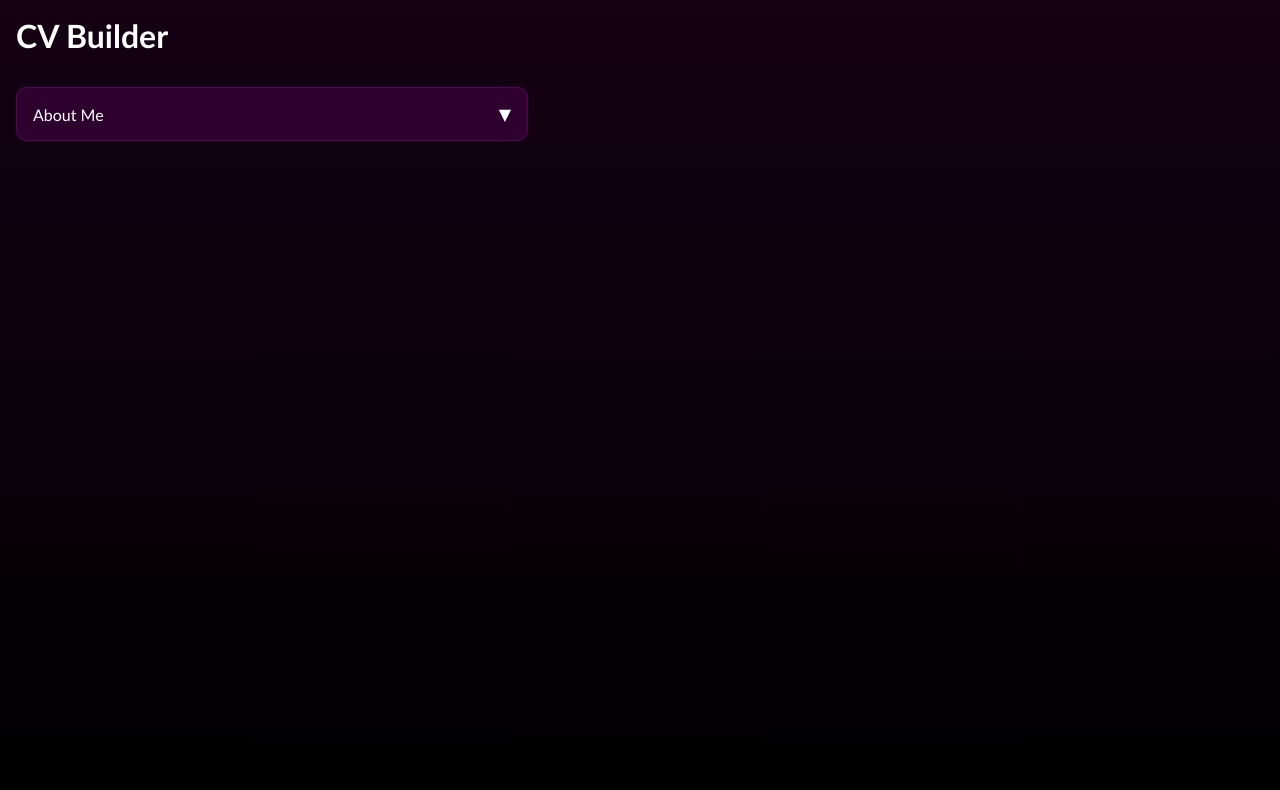
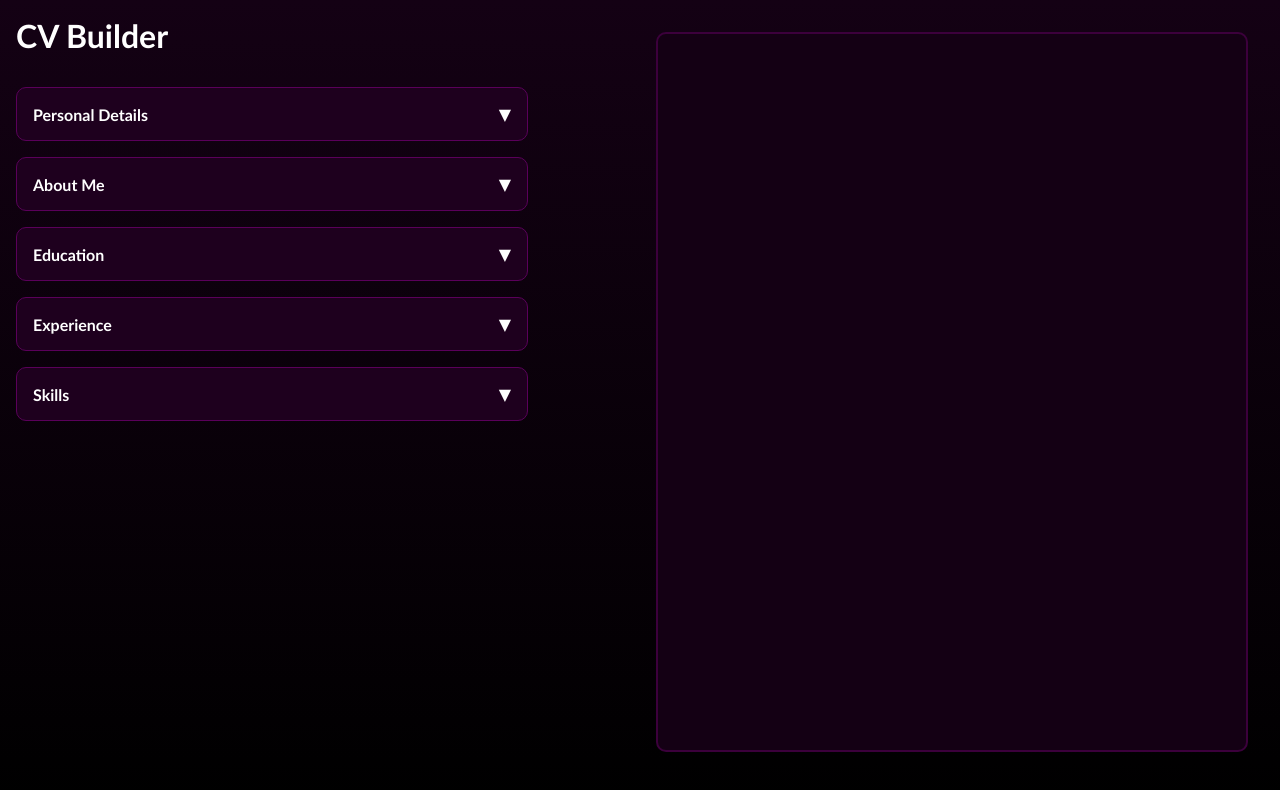
Before and after one commit to ItsFine1266/react-cv-application, a React (Vite) app: page / in a window 1280 px wide. Shown: the top 790 px of the page. Built offline with nearby package versions, Linux system fonts and the light colour scheme.

Commit message:
display data in preview panel

```diff
--- a/src/components/EditPanel.jsx
+++ b/src/components/EditPanel.jsx
@@ -1,17 +1,78 @@
 import { useState } from "react";
 
-export default function EditPanel() {
 const data = [
+  {
+    category: "Personal Details",
+    fields: [
+      {label: "Full Name ", type: "text", id: "name"},
+      {label: "Email ", type: "email", id: "email"},
+      {label: "Phone Number ", type: "text", id: "tel"},
+    ]
+  },
+
   {
     category: "About Me",
     fields: [
-        {label: "Name: ", type: "text", id: "name"},
-        {label: "Email: ", type: "email", id: "email"},
-        {label: "Phone: ", type: "tel", id: "tel"}
+      {label: "Description ", type: "textarea", id: "description"},
     ]
   },
+
+  {
+    category: "Education",
+    fields: [
+      {label: "School Name", type: "text", id: "school-name"},
+      {label: "Course", type: "text", id: "course"},
+      {label: "Highest Qualification", type: "text", id: "qualification"},
     ]
+  },
 
+  {
+    category: "Experience",
+    fields: [
+      {label: "Previous Experience", type: "textarea", id: "experience"},
+      {label: "Date from", type: "text", id: "date-from"},
+      {label: "Date until", type: "text", id: "date-until"}
+    ]
+  },
+
+  {
+    category: "Skills",
+    fields: [
+      {label: "Skills (seperate with comma)", type: "text", id: "skills"}
+    ]
+  }
+];
+
+function DropdownItem({ category, fields = [] }) {
+  const [isOpen, setIsOpen] = useState(false);
+
+  const handleOpen = () => setIsOpen(!isOpen);
+
+  return (
+    <>
+      <button className="dropdown-btn" onClick={handleOpen}>
+        <div className="category">{category}</div>
+        <div>▼</div>
+      </button>
+      <div className={`menu-wrapper ${isOpen ? "is-open" : "is-closed"}`}>
+        <div className="menu">
+          {fields.map(field => (
+            <div key={field.id} className="field-item">
+              <label htmlFor={field.id}>{field.label}</label>
+              {
+                (field.type === "textarea") ?
+                <textarea id={field.id} autoComplete="false" rows={10}></textarea> :
+                <input type={field.type} id={field.id} autoComplete="false"></input>
+              }
+            </div>
+          ))}
+        </div>
+      </div>
+    </>
+  )
+}
+
+export default function EditPanel() {
   return (
     <div className="edit-panel">
       <h1 className="edit-panel-title">CV Builder</h1>
@@ -21,28 +82,3 @@ export default function EditPanel() {
     </div>
   )
 }
-
-function DropdownItem({ category, fields = [] }) {
-  const [isOpen, setIsOpen] = useState(false);
-
-  const handleOpen = () => setIsOpen(!isOpen);
-
-  return (
-    <>
-      <button className="dropdown-btn" onClick={handleOpen}>
-        <div>{category}</div>
-        <div>▼</div>
-      </button>
-      <div className={`menu-wrapper ${isOpen ? "is-open" : "is-closed"}`}>
-        <div className="menu">
-          {fields.map(field => (
-            <div key={field.id} className="field-item">
-              <label htmlFor={field.id}>{field.label}</label>
-              <input type={field.type} id={field.id} autoComplete="false"></input>
-            </div>
-          ))}
-        </div>
-      </div>
-    </>
-  )
-}
--- a/src/components/PreviewPanel.jsx
+++ b/src/components/PreviewPanel.jsx
@@ -1 +1,9 @@
-export default function PreviewPanel() {}
+export default function PreviewPanel() {
+  const name = document.querySelector("#name");
+
+  return (
+    <div className="preview-panel">
+      <h1 className="name-output"></h1>
+    </div>
+  )
+}
--- a/src/main.jsx
+++ b/src/main.jsx
@@ -2,6 +2,7 @@ import { StrictMode } from 'react'
 import { createRoot } from 'react-dom/client'
 import "./styles/main.css"
 import "./styles/EditPanel.css"
+import "./styles/PreviewPanel.css"
 
 import EditPanel from './components/EditPanel'
 import PreviewPanel from './components/PreviewPanel'
--- a/src/styles/EditPanel.css
+++ b/src/styles/EditPanel.css
@@ -10,7 +10,7 @@
   min-width: 40vw;
   padding: 1em;
   text-align: start;
-  background-color: rgb(45, 0, 45);
+  background-color: rgb(30, 0, 30);
   color: white;
   border: 1px solid rgb(90, 0, 90);
   border-radius: 10px;
@@ -20,7 +20,7 @@
 }
 
 .dropdown-btn:hover {
-  background-color: rgb(74, 0, 74)
+  background-color: rgb(50, 0, 50)
 }
 
 .menu {
@@ -29,27 +29,24 @@
   transform-origin: top;
   max-width: 40vw;
   opacity: 0;
-  transform: scaleY(0);
-  transition: transform 0.5s ease-in-out, opacity 0.5s ease-in-out, padding 0.5s ease-in-out, margin 0.5s ease-in-out;
+  transition: opacity 0.5s ease-in-out;
   border-radius: 5px;
   overflow: hidden;
-  padding: 5px;
-  margin-bottom: 5px;
+  min-height: 0;
 }
 
 input {
   background-color: rgb(15, 0, 15);
   border: 1px solid rgb(60, 0, 60);
-  margin-left: 10px;
   height: 2.5em;
   color: white;
   padding-left: 10px;
   border-radius: 5px;
-  width: 30vw;
   font-size: 1em;
+  max-width: 30vw;
 }
 
-input:focus {
+input:focus, textarea:focus {
   outline: 1px solid white;
   border-radius: 5px;
 }
@@ -57,22 +54,42 @@ input:focus {
 .menu-wrapper {
   display: grid;
   grid-template-rows: 0fr;
+  transition: grid-template-rows 0.5s ease-in-out;
+  margin: 8px 0;
 }
 
 .menu-wrapper.is-open {
   grid-template-rows: 1fr;
+  margin: 8px 0;
 }
 
 .menu-wrapper.is-open .menu {
   opacity: 1;
-  transform: scaleY(1);
-  padding: 12px 16px;
-  margin-top: 5px;
 }
 
 .field-item {
-  display: flex;
-  justify-content: space-between;
+  display: grid;
+  grid-template-columns: repeat(auto-fit, minmax(200px, 30vw));
   align-items: center;
-  margin-bottom: 10px;
+  padding: 12px;
 }
+
+label {
+  padding-bottom: 10px;
+  font-weight: bold;
+}
+
+textarea {
+  background-color: rgb(15, 0, 15);
+  border: 1px solid rgb(60, 0, 60);
+  color: white;
+  resize: none;
+  padding: 10px;
+  width: 35vw;
+  font-size: 1em;
+  border-radius: 5px;
+}
+
+.category {
+  font-weight: bold;
+}
--- /dev/null
+++ b/src/styles/PreviewPanel.css
@@ -0,0 +1,8 @@
+.preview-panel {
+  background-color: rgb(20, 0, 20);
+  max-height: 90vh;
+  border: 2px solid rgb(60, 0, 60);
+  border-radius: 10px;
+  padding: 1em;
+  margin: 1em;
+}
--- a/src/styles/main.css
+++ b/src/styles/main.css
@@ -6,9 +6,10 @@
 }
 
 .container {
-  height: 100vh;
+  min-height: 100vh;
+  height: auto;
   display: grid;
-  grid-template-columns: 0.8fr 1fr;
+  grid-template-columns: 1fr 1fr;
   background-image: linear-gradient(to bottom, rgb(20, 1, 20), black);
   color: white;
   padding: 1em;
```
Lines whose indentation alone changed are shown as unchanged.
